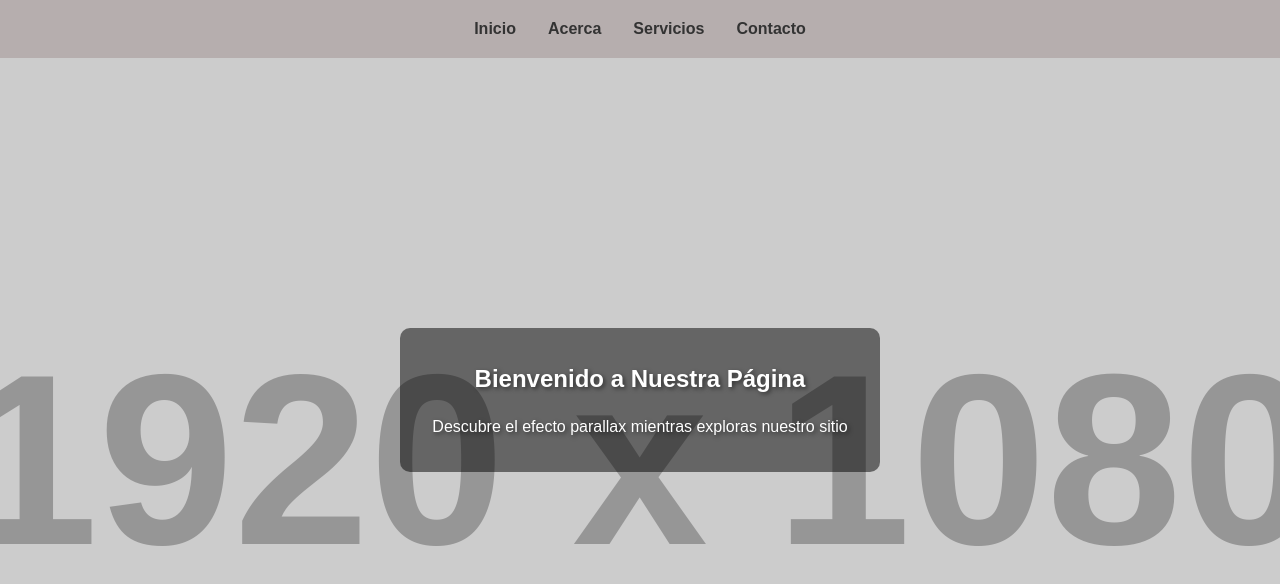
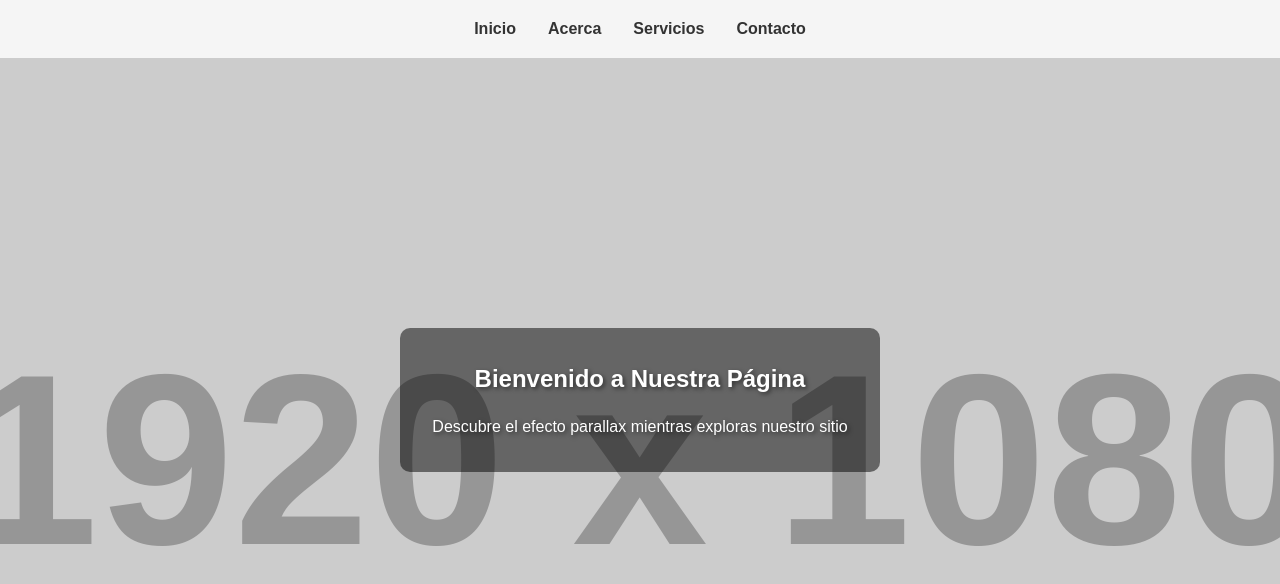
Before and after one commit to YOMP89/efecto-parallax, a plain HTML site: page index.html in a window 1280 px wide. Shown: the top 584 px of the page. Drawn offline with Linux system fonts and the light colour scheme; placeholder pictures from the web are drawn by us.

Commit message:
Revert "Cambio del color de fondo"
This reverts commit 581b9e5f60d662dc46d668dad3e0006e426fb7e5.

```diff
--- a/style.css
+++ b/style.css
@@ -15,7 +15,7 @@ header {
     top: 0;
     left: 0;
     width: 100%;
-    background-color: rgba(177, 167, 167, 0.8);
+    background-color: rgba(255, 255, 255, 0.8);
     z-index: 1000;
 }
 
```
